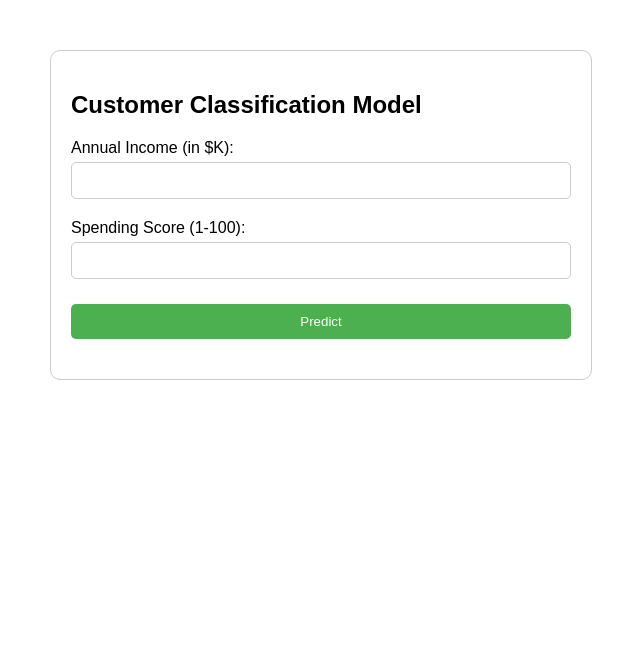
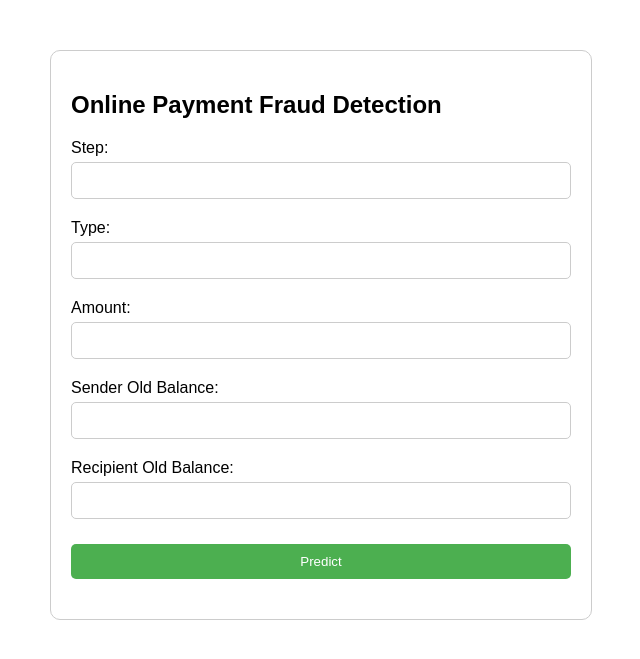
Before and after one commit to nihardave19/ML-Project, a Flask app: page / in a window 1280 px wide. Shown: the top 659 px of the page, without its empty margins (319-959 px from the left). Run offline with Flask 3, Linux system fonts and the light colour scheme; parts of the project's set-up code (start-up, migrations or seed data) failed here and were passed over.

Commit message:
modified files

```diff
--- a/app.py
+++ b/app.py
@@ -25,9 +25,9 @@ def predict():
     prediction = model.predict(final_features)
 
     if prediction[0] == 0:
-        output ="It is not fraud"
+        output ="Not a Fraud Transcation"
     elif prediction[0] == 1:
-        output ="It is Fraud"
+        output ="Fraud Transaction"
 
 
     return render_template('index.html', prediction_text='Prediction: {}'.format(output))
--- a/templates/index.html
+++ b/templates/index.html
@@ -1,9 +1,7 @@
 <!DOCTYPE html>
-<html lang="en">
+<html>
 <head>
-    <meta charset="UTF-8">
-    <meta name="viewport" content="width=device-width, initial-scale=1.0">
-    <title>Online Payment Fraud Model</title>
+    <title>Online Payment Fraud Detection</title>
     <style>
         body {
             font-family: Arial, sans-serif;
@@ -29,7 +27,6 @@
             background-color: #4CAF50;
             color: white;
             border: none;
-            cursor: pointer;
         }
         .form-container input[type="submit"]:hover {
             background-color: #45a049;
@@ -44,13 +41,22 @@
 </head>
 <body>
     <div class="form-container">
-        <h2>Customer Classification Model</h2>
+        <h2>Online Payment Fraud Detection</h2>
         <form action="/predict" method="post">
-            <label for="Annual_Income">Annual Income (in $K):</label>
-            <input type="number" name="Annual_Income" id="Annual_Income" required>
+            <label for="Step">Step:</label>
+            <input type="number" name="Step" required>
 
-            <label for="Spending_Score">Spending Score (1-100):</label>
-            <input type="number" name="Spending_Score" id="Spending_Score" required>
+            <label for="Type">Type:</label>
+            <input type="number" step="0.01" name="Type" required>
+
+            <label for="Amount">Amount:</label>
+            <input type="number" name="Amount" required>
+
+            <label for="Sender Old Balance">Sender Old Balance:</label>
+            <input type="number" name="Sender Old Balance" required>
+
+            <label for="Recipient Old Balance">Recipient Old Balance:</label>
+            <input type="number" step="0.01" name="Recipient Old Balance" required>
 
             <input type="submit" value="Predict">
         </form>
```
